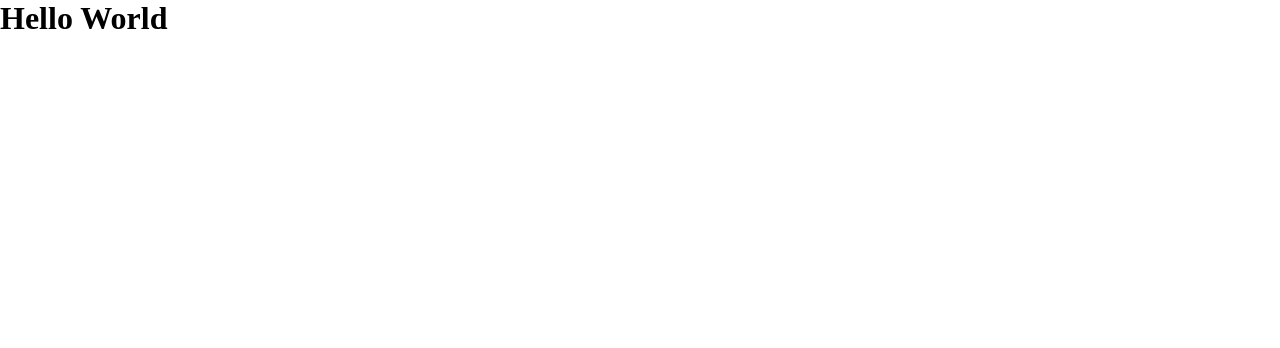
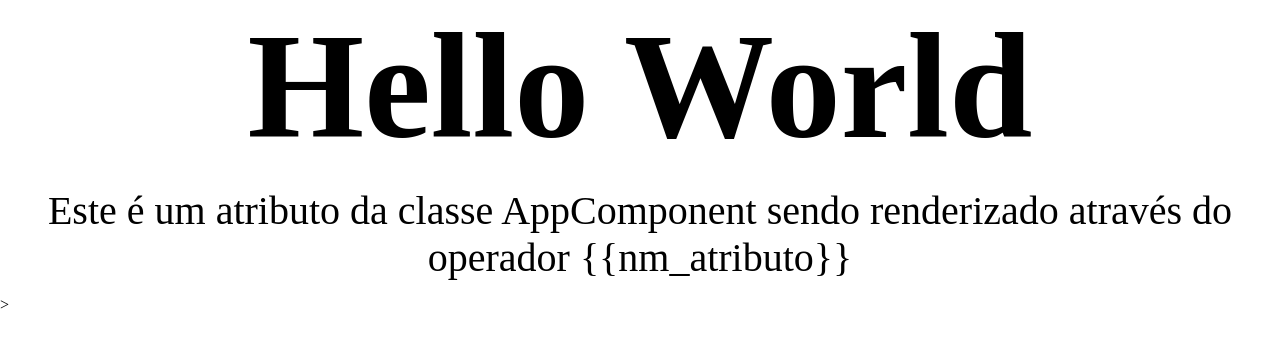
Before and after one commit to DanPendragom/angular-calculadora, an Angular app: page / in a window 1280 px wide. Shown: the top 348 px of the page. Built offline with nearby package versions, Linux system fonts and the light colour scheme.

Commit message:
Explicando módulos e componentes no angular

```diff
--- a/src/app/app.component.css
+++ b/src/app/app.component.css
@@ -0,0 +1,10 @@
+h1{
+    display: flex;
+    justify-content: center;
+    font-size: 150px;
+}
+p{
+    text-align: center;
+    font-size: 40px;
+    margin: 15px 30px;
+}
--- a/src/app/app.component.html
+++ b/src/app/app.component.html
@@ -1,3 +1,4 @@
 <div>
   <h1>Hello World</h1>
+  <p>{{description}}</p>>
 </div>
--- a/src/app/app.component.ts
+++ b/src/app/app.component.ts
@@ -5,6 +5,8 @@ import { Component } from '@angular/core';
   templateUrl: './app.component.html',
   styleUrls: ['./app.component.css']
 })
+
+// O componente sempre começa sendo definindo como uma classe
 export class AppComponent {
-  title = 'angular-project';
+  description = 'Este é um atributo da classe AppComponent sendo renderizado através do operador {{nm_atributo}}';
 }
--- a/src/app/app.module.ts
+++ b/src/app/app.module.ts
@@ -5,14 +5,19 @@ import { AppRoutingModule } from './app-routing.module';
 import { AppComponent } from './app.component';
 
 @NgModule({
+  // Componente que é renderizado pelo módulo
   declarations: [
     AppComponent
   ],
+  // Modulos usam outros módulos, aqui eles são importados
   imports: [
     BrowserModule,
     AppRoutingModule
   ],
+  // Serviços
   providers: [],
+
+  // Define o módulo principal, que será executado no carregamento da página
   bootstrap: [AppComponent]
 })
 export class AppModule { }
--- a/src/index.html
+++ b/src/index.html
@@ -8,6 +8,6 @@
   <link rel="icon" type="image/x-icon" href="favicon.ico">
 </head>
 <body>
-  <app-root></app-root>
+  <app-root>Loading...</app-root>
 </body>
 </html>
```
